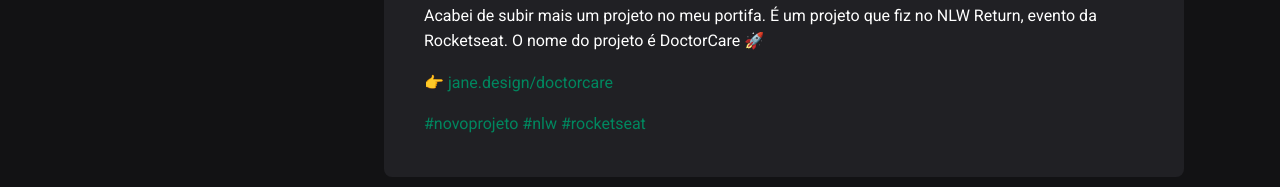
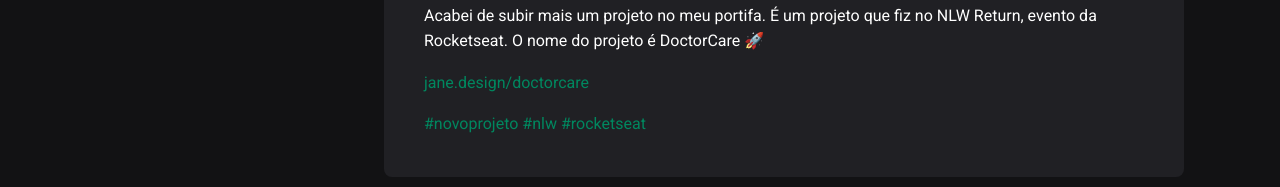
Before and after one commit to MartinGBB/Ignite, a React (Vite) app in the folder 01-fundamentos-reactjs/: page / in a window 1280 px wide. Shown: the part 578-765 px from the top of the page. Built offline with nearby package versions, Linux system fonts and the light colour scheme.

Commit message:
feat: adiciona hover

```diff
--- a/01-fundamentos-reactjs/src/components/Post.jsx
+++ b/01-fundamentos-reactjs/src/components/Post.jsx
@@ -27,9 +27,13 @@
 
         <p>Acabei de subir mais um projeto no meu portifa. É um projeto que fiz no NLW Return, evento da Rocketseat. O nome do projeto é DoctorCare 🚀</p>
 
-        <p>👉 <a href="">jane.design/doctorcare</a></p>
+        <p><a href="">jane.design/doctorcare</a></p>
 
-        <p><a href="">#novoprojeto #nlw #rocketseat</a></p>
+        <p>
+          <a href="">#novoprojeto</a> {' '}
+          <a href="">#nlw</a> {' '}
+          <a href="">#rocketseat</a> {' '}
+          </p>
       </div>
     </article>
   )
--- a/01-fundamentos-reactjs/src/components/Post.module.css
+++ b/01-fundamentos-reactjs/src/components/Post.module.css
@@ -35,3 +35,7 @@
   color: var(--green-500);
   text-decoration: none;
 }
+
+.content a:hover {
+  color: var(--green-300);
+}
```
